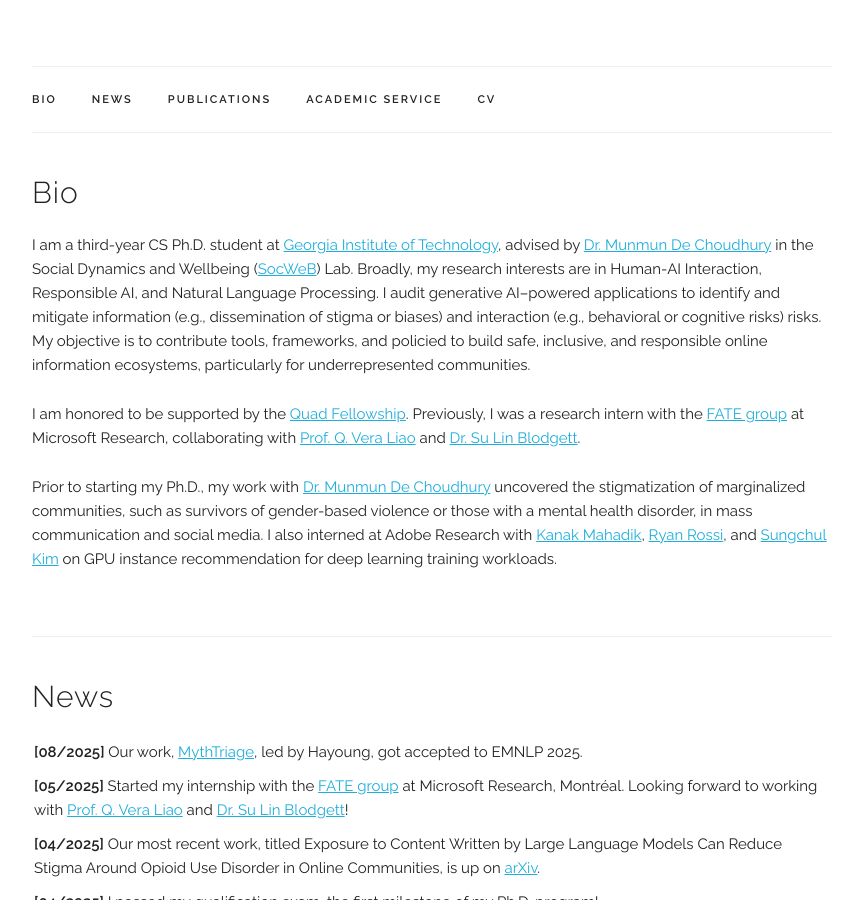
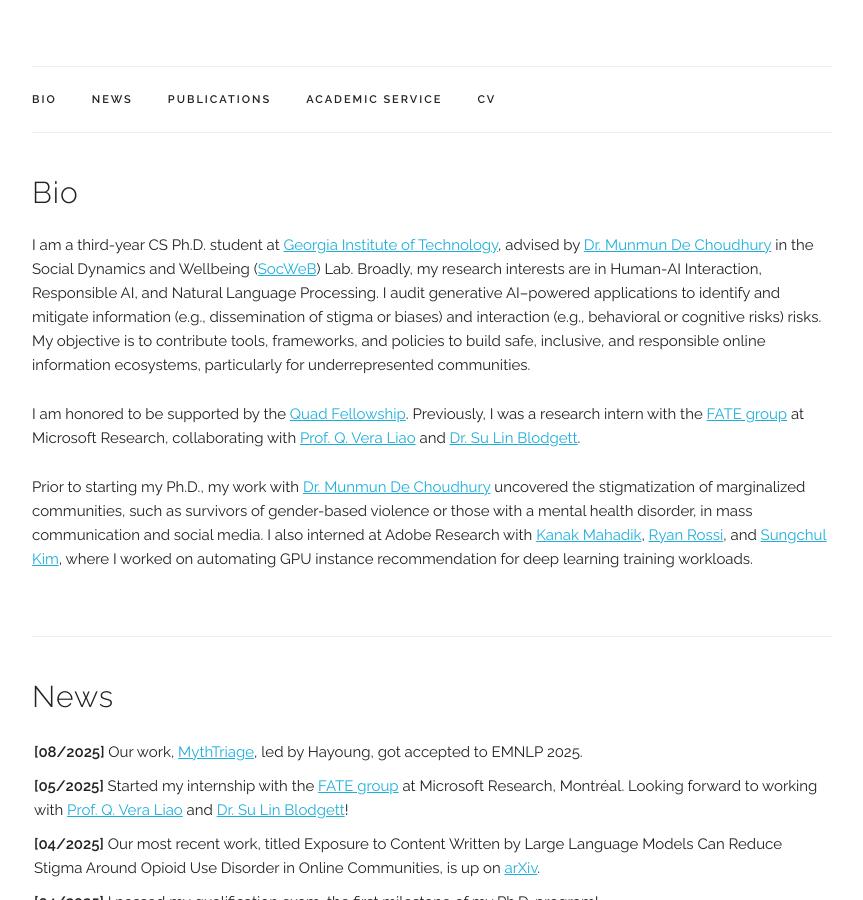
Before and after one commit to mittalshravika/mittalshravika.github.io, a Jekyll site: the page built from index.html, in a window 1280 px wide and 900 px high, scrolled down 300 px. Shown: the whole window, without its empty margins (208-1071 px from the left). Built offline with Jekyll 4.4.1, drawn with Linux system fonts in a browser that asks for light colours; some web fonts are replaced.

Commit message:
grammar fixes

```diff
--- a/index.html
+++ b/index.html
@@ -8,7 +8,7 @@ title: Home
   <p>
   I am a third-year CS Ph.D. student at <a href="https://www.gatech.edu/" target="_blank">Georgia Institute of Technology</a>, advised by <a href="http://www.munmund.net/" target="_blank">Dr. Munmun De Choudhury</a>
   in the Social Dynamics and Wellbeing (<a href="https://socweb.cc.gatech.edu/" target="_blank">SocWeB</a>) Lab. Broadly, my research interests are in Human-AI Interaction, Responsible AI, and Natural Language Processing.
-  I audit generative AI–powered applications to identify and mitigate information (e.g., dissemination of stigma or biases) and interaction (e.g., behavioral or cognitive risks) risks. My objective is to contribute tools, frameworks, and policied to build safe, inclusive, and responsible online information ecosystems, particularly for underrepresented communities.
+  I audit generative AI–powered applications to identify and mitigate information (e.g., dissemination of stigma or biases) and interaction (e.g., behavioral or cognitive risks) risks. My objective is to contribute tools, frameworks, and policies to build safe, inclusive, and responsible online information ecosystems, particularly for underrepresented communities.
   </p>
 
   <p>
@@ -17,7 +17,7 @@ title: Home
 
   <p>
   Prior to starting my Ph.D., my work with <a href="http://www.munmund.net/" target="_blank">Dr. Munmun De Choudhury</a> uncovered the stigmatization of marginalized communities, such as survivors of gender-based violence or those with a mental health disorder, in mass communication and social media.
-  I also interned at Adobe Research with <a href="https://sites.google.com/view/kanak-mahadik/home" target="_blank">Kanak Mahadik</a>, <a href="http://ryanrossi.com/" target="_blank">Ryan Rossi</a>, and <a href="https://sites.google.com/site/subright/" target="_blank">Sungchul Kim</a> on GPU instance recommendation for deep learning training workloads.
+  I also interned at Adobe Research with <a href="https://sites.google.com/view/kanak-mahadik/home" target="_blank">Kanak Mahadik</a>, <a href="http://ryanrossi.com/" target="_blank">Ryan Rossi</a>, and <a href="https://sites.google.com/site/subright/" target="_blank">Sungchul Kim</a>, where I worked on automating GPU instance recommendation for deep learning training workloads.
   </p>
 <!--   <p>
   Stemming from these disciplines, I wish to understand how and why technology-mediated interactions, on online platforms and AI-powered systems, occur using computational analysis and theories of social engagement.
```
